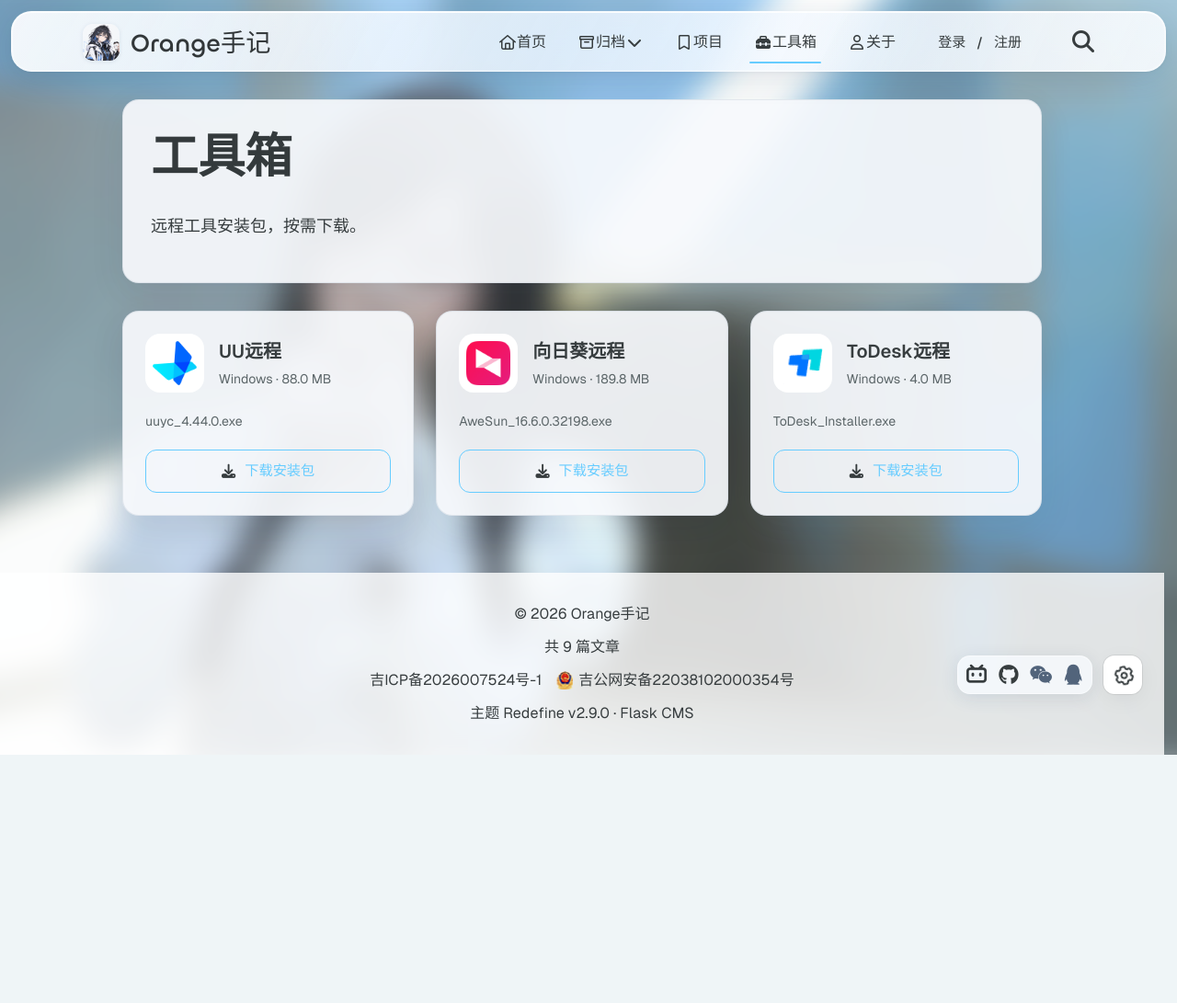
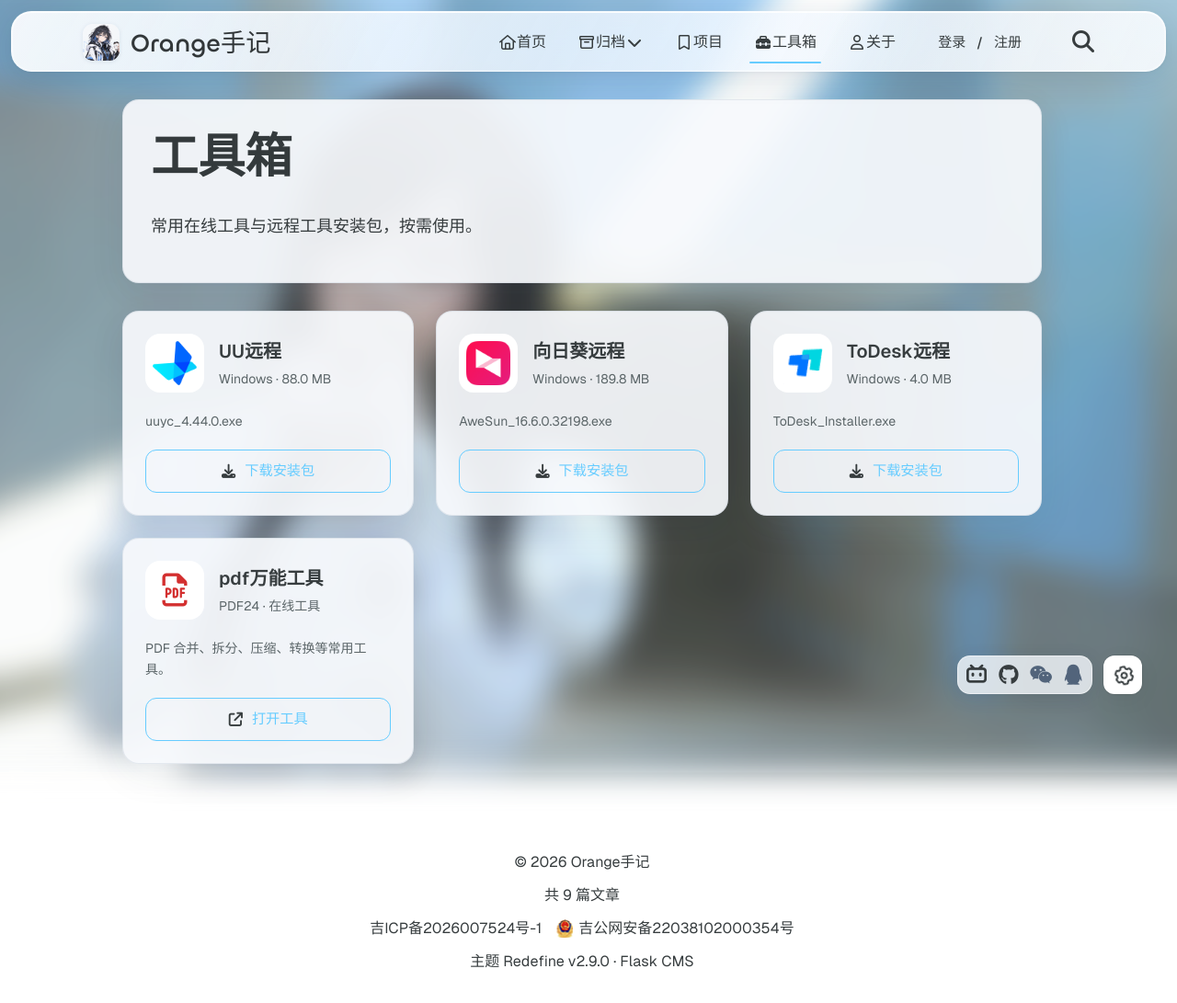
Before and after one commit to chengzi101/orange-blog, a Flask app: page /toolbox in a window 1280 px wide. Shown: the whole page at 92% size. Before the commit the page ends 821 px from the top, so only its background shows below. Run offline with Flask 3, Linux system fonts and the light colour scheme; data comes from the database, SQL or seed files in the repository; parts of the project's set-up code (start-up, migrations or seed data) failed here and were passed over; some libraries are stand-ins or nearby versions.

Commit message:
Add PDF24 online tools link to toolbox

```diff
--- a/templates/toolbox.html
+++ b/templates/toolbox.html
@@ -5,10 +5,10 @@
   <div class="page-template-container">
     <h1 class="page-title-header">工具箱</h1>
     <div class="page-template-content markdown-body">
-      <p>远程工具安装包，按需下载。</p>
+      <p>常用在线工具与远程工具安装包，按需使用。</p>
     </div>
   </div>
-  <ul class="orange-project-list toolbox-grid" aria-label="远程工具下载">
+  <ul class="orange-project-list toolbox-grid" aria-label="常用工具">
     {% for tool in tools %}
     <li class="orange-project-card toolbox-card">
       <div class="toolbox-card-heading">
@@ -19,6 +19,14 @@
       <a class="toolbox-download" href="{{ url_for('toolbox_download', slug=tool.slug) }}" download="{{ tool.filename }}" data-no-pjax aria-label="下载{{ tool.title }} Windows 安装包"><i class="fa-solid fa-download" aria-hidden="true"></i> 下载安装包</a>
     </li>
     {% endfor %}
+    <li class="orange-project-card toolbox-card">
+      <div class="toolbox-card-heading">
+        <i class="toolbox-icon fa-regular fa-file-pdf" style="display:flex;align-items:center;justify-content:center;font-size:36px;color:#d32f2f" aria-hidden="true"></i>
+        <div><h2>pdf万能工具</h2><p class="toolbox-meta">PDF24 · 在线工具</p></div>
+      </div>
+      <p class="toolbox-filename">PDF 合并、拆分、压缩、转换等常用工具。</p>
+      <a class="toolbox-download toolbox-link" href="https://tools.pdf24.org/zh/all-tools" target="_blank" rel="noopener noreferrer" data-no-pjax aria-label="打开pdf万能工具（新标签页）"><i class="fa-solid fa-arrow-up-right-from-square" aria-hidden="true"></i> 打开工具</a>
+    </li>
   </ul>
 </div>
 {% endblock %}
```
